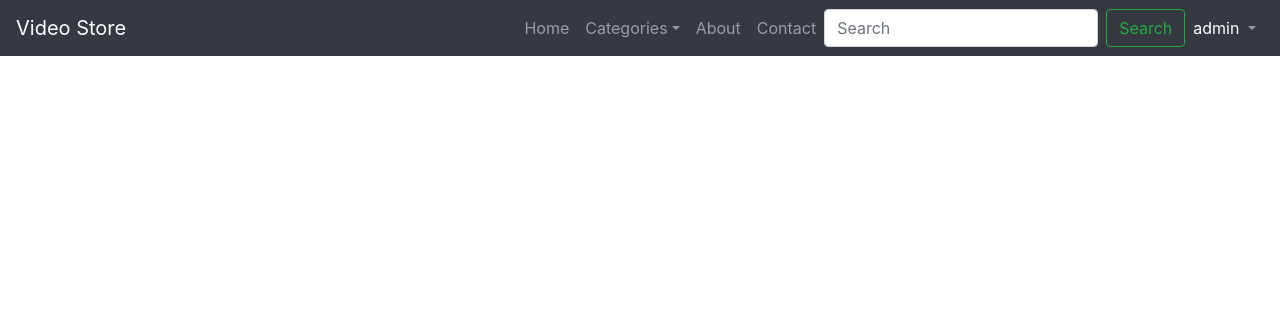
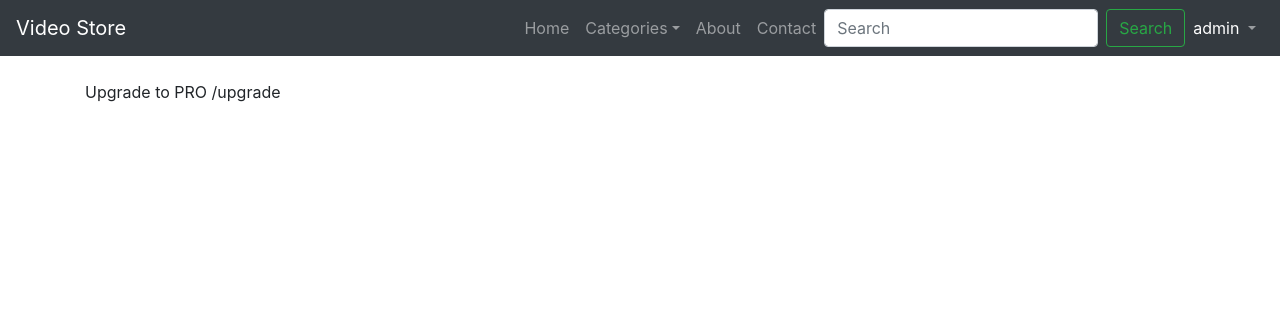
Before and after one commit to Django-Lessons/video-store-proj, a Django app: page /profile in a window 1280 px wide. Shown: the top 316 px of the page. Run offline with Django 3.2, Linux system fonts and the light colour scheme; a user stored in the database is signed in; some libraries are stand-ins or nearby versions.

Commit message:
sca ready

```diff
--- a/land/models.py
+++ b/land/models.py
@@ -47,6 +47,11 @@ class Video(models.Model):
         on_delete=models.CASCADE,
         default=1
     )
+    pro = models.BooleanField(
+        blank=True,
+        null=True,
+        default=False
+    )
 
     class Meta:
         verbose_name = "Video"
--- a/land/templates/land/profile.html
+++ b/land/templates/land/profile.html
@@ -1,4 +1,11 @@
 {% extends 'land/base.html' %}
 
 {% block central_content %}
+    <div class="my-4">
+        {% if user.has_paid %}
+            PRO ACCOUNT until {{ user.paid_until }}
+        {% else %}
+            Upgrade to PRO {% url 'upgrade' %}
+        {% endif %}
+    </div>
 {% endblock central_content %}
--- a/land/views.py
+++ b/land/views.py
@@ -6,7 +6,7 @@ from django.http import (
     HttpResponse
 )
 from django.views.decorators.csrf import csrf_exempt
-from django.shortcuts import render
+from django.shortcuts import (render, redirect)
 from django.conf import settings
 from land.payments import (
     VideosPlan,
@@ -68,6 +68,12 @@ def register(request):
 def video(request, id):
     video = Video.objects.filter(id=id).first()
 
+    if not request.user.is_authenticated and video.pro:
+        return redirect('index')
+
+    if video.pro and not request.user.has_paid():
+        return redirect('index')
+
     return render(
         request,
         'land/video.html',
@@ -106,6 +112,7 @@ def payment_method(request):
     payment_intent = stripe.PaymentIntent.create(
         amount=plan_inst.amount,
         currency=plan_inst.currency,
+        setup_future_usage='off_session',
         payment_method_types=['card']
     )
 
@@ -124,7 +131,8 @@ def payment_method(request):
 @login_required
 def profile(request):
     logger.info("profile")
-    return render(request, 'land/profile.html')
+    user = request.user
+    return render(request, 'land/profile.html', {'user': user})
 
 
 @login_required
```
Also changed, not shown: land/migrations/0006_video_pro.py (added).
